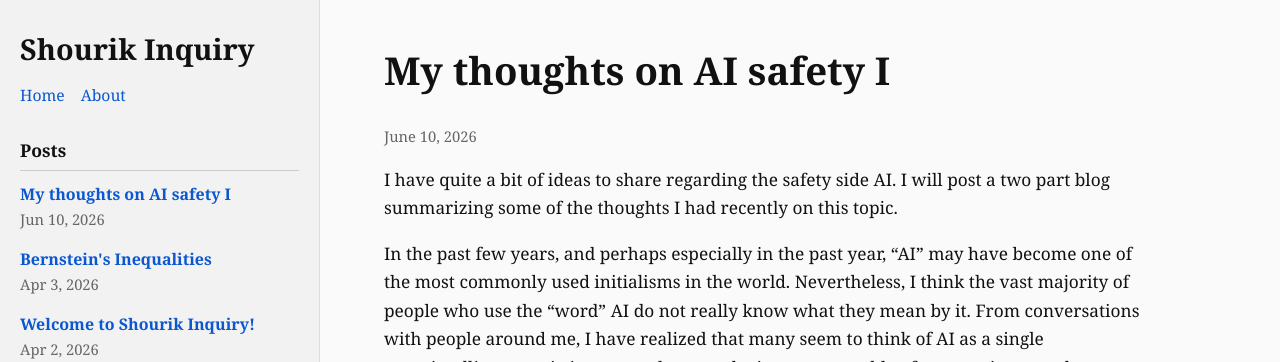
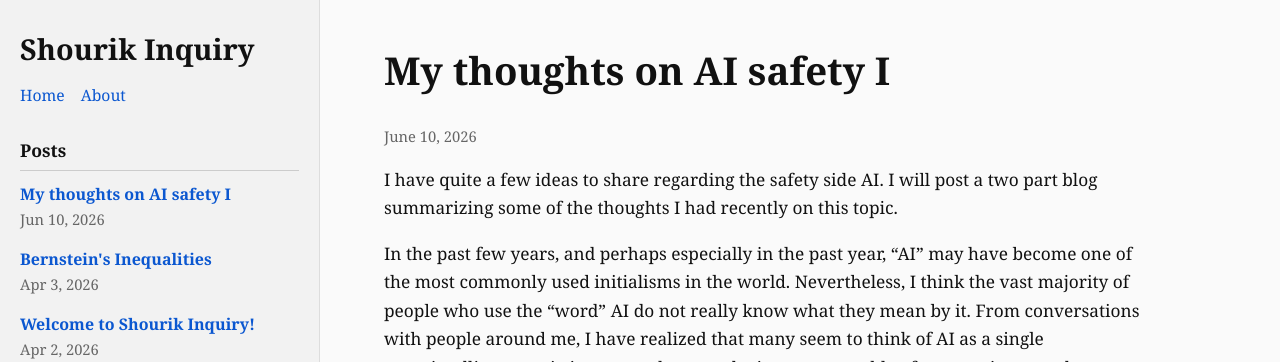
Before and after one commit to neelakantanm/Blog, a Jekyll site: the page built from _posts/2026-06-10-AI_safety.md, in a window 1280 px wide and 900 px high. Shown: the top 362 px of the window. Built offline with Jekyll 4.4.1, drawn with Linux system fonts in a browser that asks for light colours; comment, search, counter and statistics services are not loaded.

Commit message:
AI safety

```diff
--- a/_posts/2026-06-10-AI_safety.md
+++ b/_posts/2026-06-10-AI_safety.md
@@ -4,7 +4,7 @@ title: "My thoughts on AI safety I"
 date: 2026-06-10
 comments: true
 ---
-I have quite a bit of ideas to share regarding the safety side AI. I will post a two part blog summarizing some of the thoughts I had recently on this topic.
+I have quite a few ideas to share regarding the safety side AI. I will post a two part blog summarizing some of the thoughts I had recently on this topic.
 
 In the past few years, and perhaps especially in the past year, “AI” may have become one of the most commonly used initialisms in the world. Nevertheless, I think the vast majority of people who use the “word” AI do not really know what they mean by it. From conversations with people around me, I have realized that many seem to think of AI as a single superintelligence existing somewhere on the internet, capable of automating most human intellectual tasks rather than a broad class of architecture with limited capabilities. I have also observed that there is a great deal of unjustified stigma around AI. Unless someone is familiar with the current technology industry or comes from academia, I do not think they usually know what an LLM is. In some sense AI has become a meme, but not in the sense of the current iternet usage of the word: Richard Dawkins coined the word "meme" in his book *The Selfish Gene (1976)* as cultural ideas, behaviors, catchphrases, or melodies that spread from person to person through imitation and evolve over time via natural selection—similar to biological genes.
 
```
